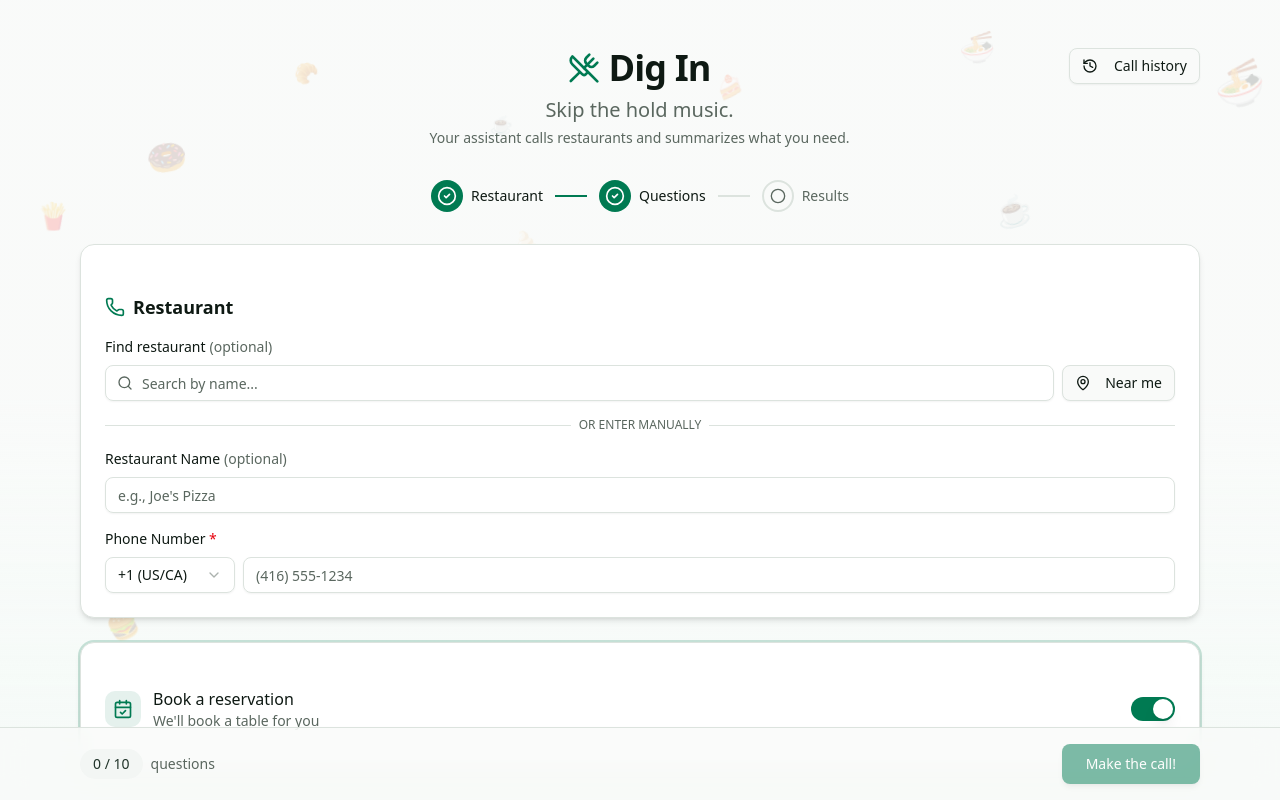
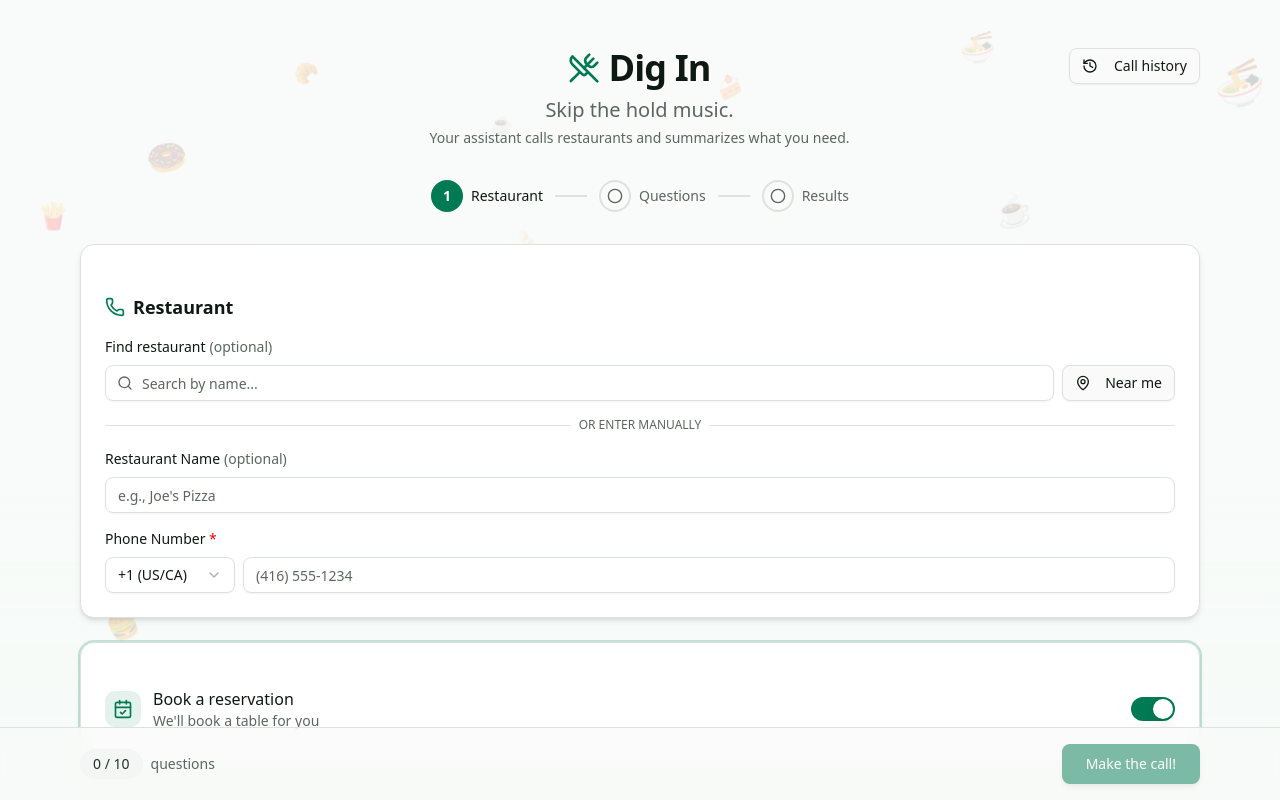
Before and after one commit to EthanLam1/dig_in, a Next.js app: page / in a window 1280 px wide. Shown: the top 800 px of the page. Built offline with nearby package versions, Linux system fonts and the light colour scheme.

Commit message:
fix status bar

```diff
--- a/src/app/HomeClient.tsx
+++ b/src/app/HomeClient.tsx
@@ -171,9 +171,14 @@
   const [customQuestions, setCustomQuestions] = useState<string[]>([""]);
   const [error, setError] = useState<string | null>(null);
   const [isSubmitting, setIsSubmitting] = useState(false);
+  const [submitted, setSubmitted] = useState(false);
 
   // Form interaction state for validation UX
   const [touched, setTouched] = useState<Record<string, boolean>>({});
+
+  // Refs for scroll-to-section functionality
+  const restaurantCardRef = useRef<HTMLDivElement>(null);
+  const questionsCardRef = useRef<HTMLDivElement>(null);
   const [submitAttempted, setSubmitAttempted] = useState(false);
 
   // Google Places state
@@ -630,6 +635,9 @@
         return;
       }
 
+      // Mark as submitted for immediate UI feedback before navigation
+      setSubmitted(true);
+
       // Navigate to /calls with the new call selected
       router.push(`/calls?selected=${data.call_id}`);
     } catch {
@@ -716,6 +724,66 @@
   // Form is valid when there are no disabled reasons
   const isFormValid = disabledReasons.length === 0;
 
+  // ─────────────────────────────────────────────────────────────────────────────
+  // Stepper State Computation
+  // ─────────────────────────────────────────────────────────────────────────────
+
+  // Step 1: Restaurant is complete when phone is valid
+  const restaurantComplete = useMemo(() => {
+    return isPhoneValid(restaurantCountryCode, restaurantNationalNumber);
+  }, [restaurantCountryCode, restaurantNationalNumber]);
+
+  // Step 2: Questions are complete when:
+  // - All required reservation fields are valid (if call_intent=make_reservation)
+  // - questions_json passes validation (dietary restriction present if enabled)
+  const questionsComplete = useMemo(() => {
+    // Check reservation fields if making a reservation
+    if (callIntent === "make_reservation") {
+      if (!reservationDate) return false;
+      if (!reservationTime) return false;
+      if (!reservationPartySize || reservationPartySize < 1 || reservationPartySize > 20) return false;
+      if (!reservationName.trim()) return false;
+      if (!isPhoneValid(reservationCountryCode, reservationNationalNumber)) return false;
+    } else {
+      // For questions_only, need at least 1 question
+      if (totalQuestions === 0) return false;
+    }
+
+    // Check dietary restriction is filled if enabled
+    if (presets.dietary_options.enabled && !presets.dietary_options.restriction.trim()) {
+      return false;
+    }
+
+    return true;
+  }, [
+    callIntent,
+    reservationDate,
+    reservationTime,
+    reservationPartySize,
+    reservationName,
+    reservationCountryCode,
+    reservationNationalNumber,
+    totalQuestions,
+    presets.dietary_options.enabled,
+    presets.dietary_options.restriction,
+  ]);
+
+  // Derive active step index: 0 = Restaurant, 1 = Questions, 2 = Results
+  const activeStepIndex = useMemo(() => {
+    if (!restaurantComplete) return 0;
+    if (!questionsComplete) return 1;
+    return 2; // Ready to submit
+  }, [restaurantComplete, questionsComplete]);
+
+  // Scroll to section handlers
+  const scrollToRestaurant = useCallback(() => {
+    restaurantCardRef.current?.scrollIntoView({ behavior: "smooth", block: "start" });
+  }, []);
+
+  const scrollToQuestions = useCallback(() => {
+    questionsCardRef.current?.scrollIntoView({ behavior: "smooth", block: "start" });
+  }, []);
+
   return (
     <>
       <EmojiBackground />
@@ -762,28 +830,114 @@
       {/* Stepper */}
       <div className="flex justify-center mb-8">
         <div className="flex items-center gap-3">
-          {/* Step 1 */}
+          {/* Step 1: Restaurant */}
+          <button
+            type="button"
+            onClick={scrollToRestaurant}
+            className="flex items-center gap-2 group cursor-pointer"
+          >
+            <div
+              className={`flex items-center justify-center size-8 rounded-full transition-colors ${
+                restaurantComplete
+                  ? "bg-primary text-primary-foreground"
+                  : activeStepIndex === 0
+                    ? "bg-primary text-primary-foreground"
+                    : "border-2 border-border bg-background text-muted-foreground"
+              }`}
+            >
+              {restaurantComplete ? (
+                <CheckCircle2 className="size-5" />
+              ) : activeStepIndex === 0 ? (
+                <span className="text-sm font-semibold">1</span>
+              ) : (
+                <Circle className="size-4" />
+              )}
+            </div>
+            <span
+              className={`text-sm font-medium transition-colors group-hover:text-primary ${
+                restaurantComplete || activeStepIndex === 0
+                  ? "text-foreground"
+                  : "text-muted-foreground"
+              }`}
+            >
+              Restaurant
+            </span>
+          </button>
+
+          <div
+            className={`w-8 h-0.5 transition-colors ${
+              restaurantComplete ? "bg-primary" : "bg-border"
+            }`}
+          />
+
+          {/* Step 2: Questions */}
+          <button
+            type="button"
+            onClick={scrollToQuestions}
+            className="flex items-center gap-2 group cursor-pointer"
+          >
+            <div
+              className={`flex items-center justify-center size-8 rounded-full transition-colors ${
+                questionsComplete
+                  ? "bg-primary text-primary-foreground"
+                  : activeStepIndex === 1
+                    ? "bg-primary text-primary-foreground"
+                    : "border-2 border-border bg-background text-muted-foreground"
+              }`}
+            >
+              {questionsComplete ? (
+                <CheckCircle2 className="size-5" />
+              ) : activeStepIndex === 1 ? (
+                <span className="text-sm font-semibold">2</span>
+              ) : (
+                <Circle className="size-4" />
+              )}
+            </div>
+            <span
+              className={`text-sm font-medium transition-colors group-hover:text-primary ${
+                questionsComplete || activeStepIndex === 1
+                  ? "text-foreground"
+                  : "text-muted-foreground"
+              }`}
+            >
+              Questions
+            </span>
+          </button>
+
+          <div
+            className={`w-8 h-0.5 transition-colors ${
+              questionsComplete ? "bg-primary" : "bg-border"
+            }`}
+          />
+
+          {/* Step 3: Results */}
           <div className="flex items-center gap-2">
-            <div className="flex items-center justify-center size-8 rounded-full bg-primary text-primary-foreground">
-              <CheckCircle2 className="size-5" />
+            <div
+              className={`flex items-center justify-center size-8 rounded-full transition-colors ${
+                submitted
+                  ? "bg-primary text-primary-foreground"
+                  : activeStepIndex === 2
+                    ? "bg-primary text-primary-foreground"
+                    : "border-2 border-border bg-background text-muted-foreground"
+              }`}
+            >
+              {submitted ? (
+                <CheckCircle2 className="size-5" />
+              ) : activeStepIndex === 2 ? (
+                <span className="text-sm font-semibold">3</span>
+              ) : (
+                <Circle className="size-4" />
+              )}
             </div>
-            <span className="text-sm font-medium text-foreground">Restaurant</span>
-          </div>
-          <div className="w-8 h-0.5 bg-primary" />
-          {/* Step 2 */}
-          <div className="flex items-center gap-2">
-            <div className="flex items-center justify-center size-8 rounded-full bg-primary text-primary-foreground">
-              <CheckCircle2 className="size-5" />
-            </div>
-            <span className="text-sm font-medium text-foreground">Questions</span>
-          </div>
-          <div className="w-8 h-0.5 bg-border" />
-          {/* Step 3 */}
-          <div className="flex items-center gap-2">
-            <div className="flex items-center justify-center size-8 rounded-full border-2 border-border bg-background text-muted-foreground">
-              <Circle className="size-4" />
-            </div>
-            <span className="text-sm font-medium text-muted-foreground">Results</span>
+            <span
+              className={`text-sm font-medium ${
+                submitted || activeStepIndex === 2
+                  ? "text-foreground"
+                  : "text-muted-foreground"
+              }`}
+            >
+              Results
+            </span>
           </div>
         </div>
       </div>
@@ -794,7 +948,7 @@
           {/* Left Column - Form */}
           <div className="space-y-6">
             {/* Restaurant Card */}
-            <Card className="shadow-md">
+            <Card ref={restaurantCardRef} className="shadow-md scroll-mt-6">
               <CardContent className="pt-6">
                 <div className="flex items-center gap-2 mb-4">
                   <Phone className="size-5 text-primary" />
@@ -1010,7 +1164,7 @@
             </Card>
 
             {/* Call Intent Toggle */}
-            <Card className={`shadow-md transition-all duration-200 ${
+            <Card ref={questionsCardRef} className={`shadow-md transition-all duration-200 scroll-mt-6 ${
               callIntent === "make_reservation" ? "ring-2 ring-primary/20" : ""
             }`}>
               <CardContent className="pt-5 pb-5">
```
